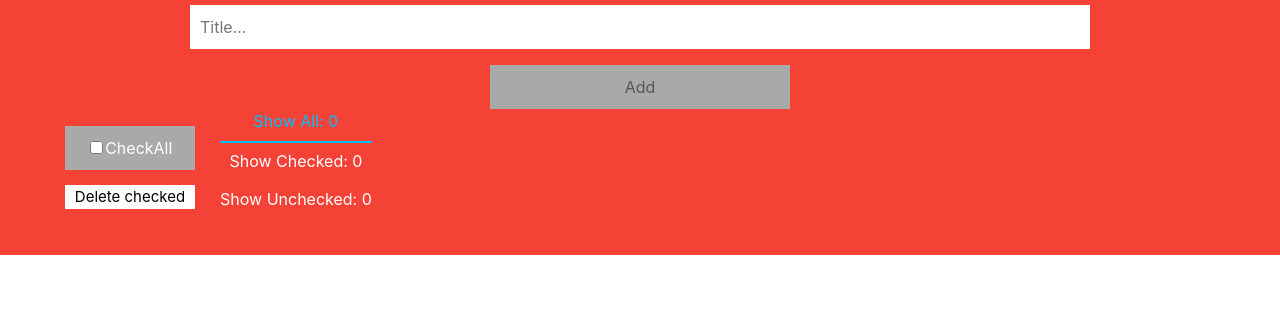
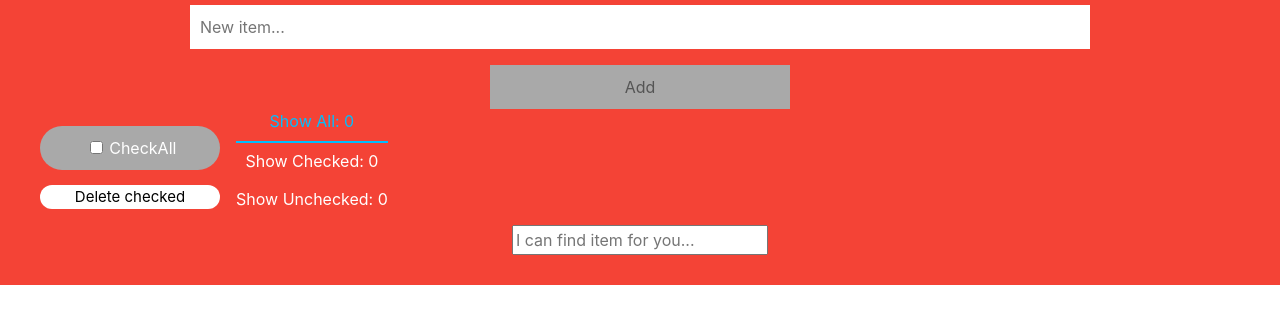
Before and after one commit to kaiflife/todoList, a website: page index.html in a window 1280 px wide. Shown: the part 71-394 px from the top of the page. Drawn offline with nearby package versions, Linux system fonts and the light colour scheme.

Commit message:
add input-find

```diff
--- a/css/styles.css
+++ b/css/styles.css
@@ -76,7 +76,7 @@ ul li.checked::before {
 }
 
 /* Style the input */
-input {
+#text-input {
     margin: 0;
     border: none;
     border-radius: 0;
@@ -105,12 +105,12 @@ input {
 }
 
 .checkAll {
-    width: 72%;
+    width: 100%;
     float: left;
     text-align: center;
     font-size: 16px;
+    border-radius: 2em;
     cursor: pointer;
-    margin-top: 2em;
     background: darkgray;
     padding: 10px;
     display: flex;
@@ -159,6 +159,7 @@ input {
     align-items: center;
     width: 15%;
     height: 100%;
+    margin-right: 1em;
 }
 
 li {
@@ -172,10 +173,11 @@ li {
 
 .button-delete {
     border:none;
+    border-radius: 1em;
     background: white;
 
     margin-top: 1em;
-    width: 72%;
+    width: 100%;
     font-size: 15px;
 }
 
@@ -202,8 +204,8 @@ label {
 }
 
 .options {
-    display: flex;
-    justify-content: flex-start;
+
+    justify-content: space-between;
     width: 100%;
     align-items: center;
 }
@@ -232,3 +234,11 @@ label {
     flex-direction: column;
     align-items: center;
 }
+
+.filter-check {
+    display: flex;
+    width: 100%;
+    align-items: center;
+}
+
+.butt
--- a/index.html
+++ b/index.html
@@ -22,12 +22,13 @@
       <h2>My To Do List</h2>
 
       <div class="typer">
-          <input type="text" id="text-input" placeholder="Title..." name="task">
+          <input type="text" id="text-input" placeholder="New item..." name="task">
           <button class="button-add" id="addId">Add</button>
 
       </div>
 
     <div class="options">
+        <div class="filter-check">
             <div class="check">
                 <div class="checkAll">
                     <input type="checkbox" class="input-checkAll" id="checkAll" name="Check/uncheck all">
@@ -56,6 +57,13 @@
                 </div>
 
             </div>
+        </div>
+
+
+        <div class="text-filter">
+            <input type="text" id="find-item" placeholder="I can find item for you..." name="finder">
+        </div>
+
 
     </div>
 
```
Lines whose indentation alone changed are shown as unchanged.
